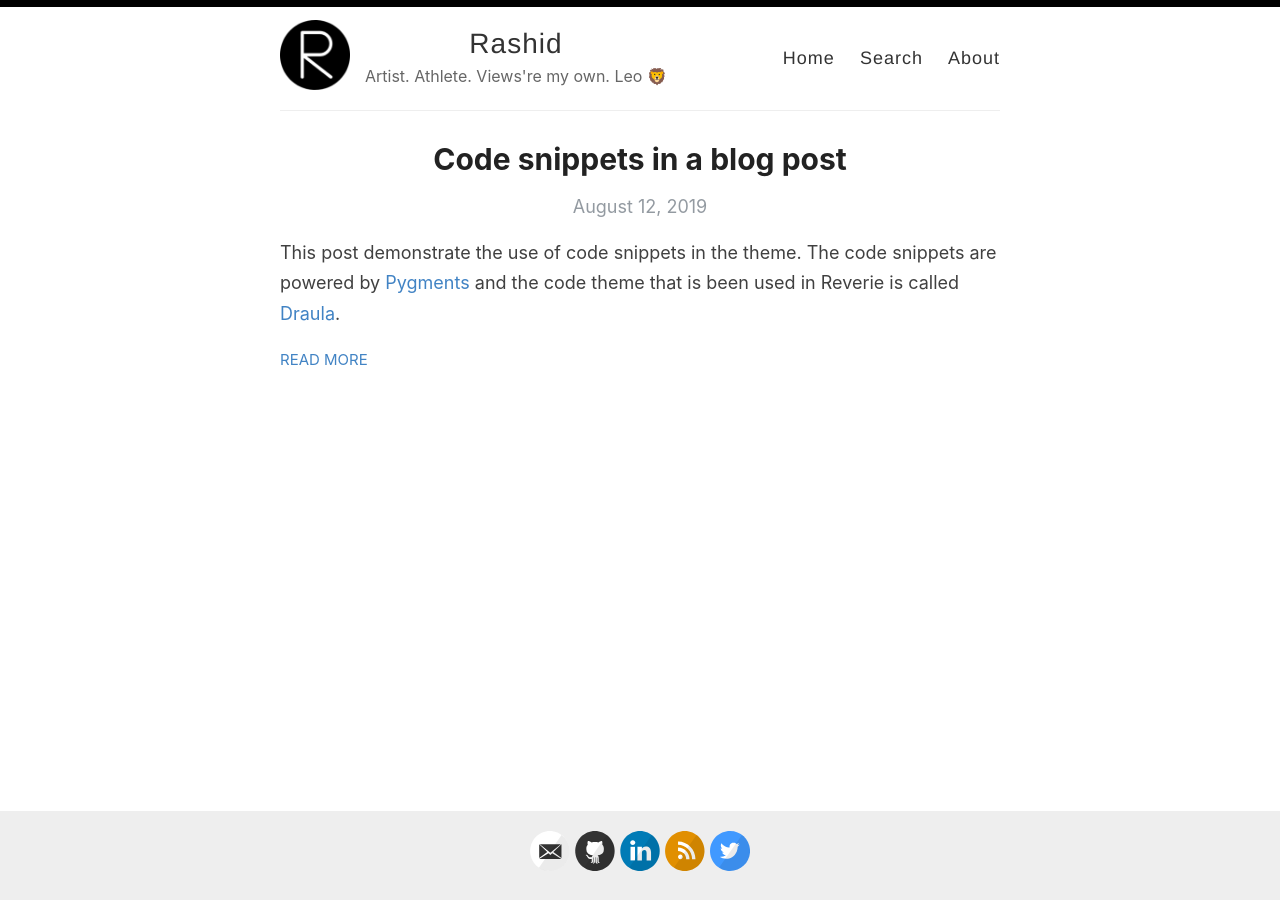
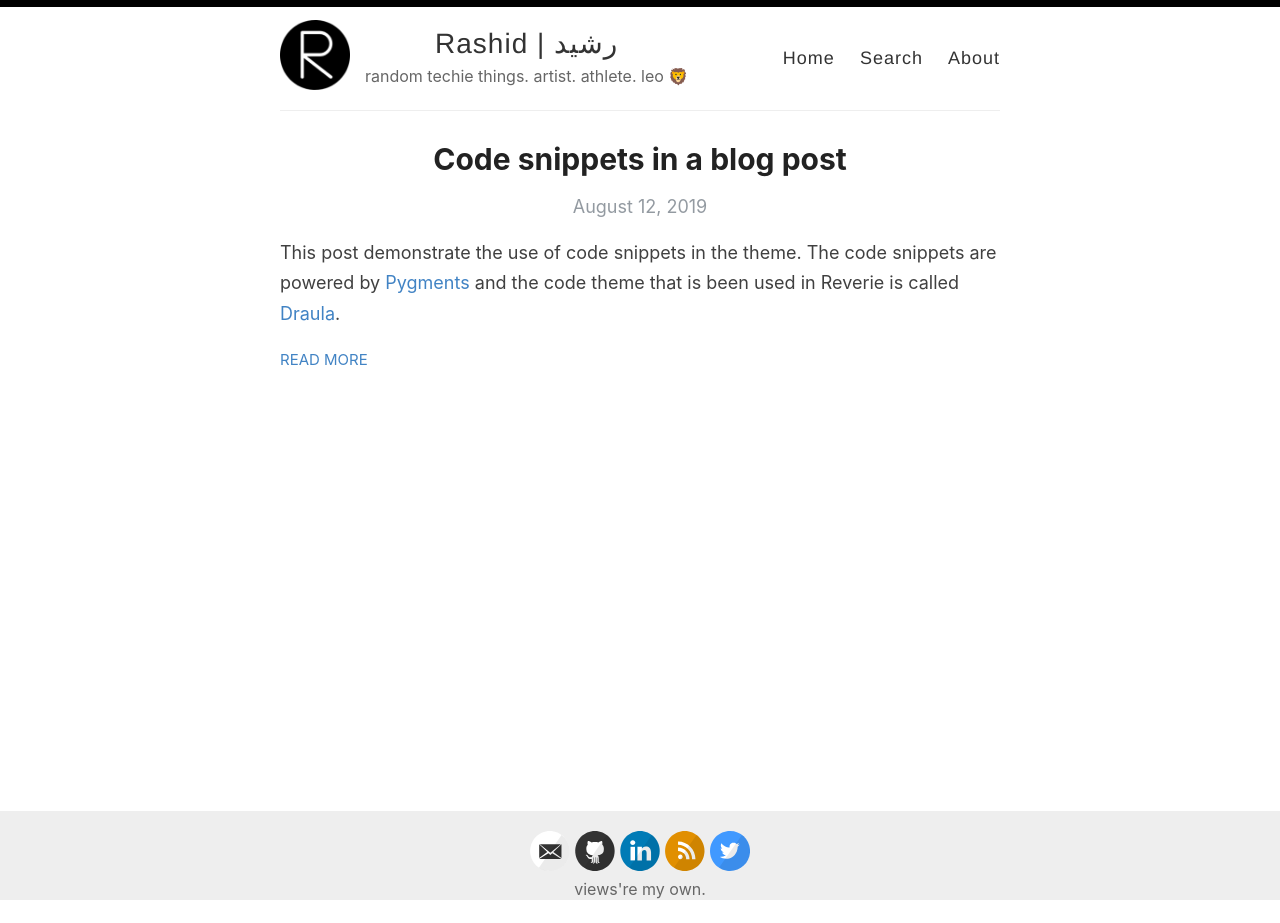
Before and after one commit to RashidAljohani/localhost, a Jekyll site: the page built from index.html, in a window 1280 px wide. Built offline with Jekyll 4.4.1, drawn with Linux system fonts in a browser that asks for light colours; the list of posts is cut into pages by our own code; before the commit the page ends 901 px from its top, so only the background shows below that.

Commit message:
update bio

```diff
--- a/_config.yml
+++ b/_config.yml
@@ -3,14 +3,14 @@
 #
 
 # Name of your site (displayed in the header)
-name: Rashid
+name: Rashid | رشيد
 
 # Name of the author
 author: Amit Merchant
 
 # Short bio or description (displayed in the header)
-description: Artist. Athlete. Views're my own. Leo 🦁
-
+description: random techie things. artist. athlete. leo 🦁
+views: views're my own.
 
 # URL of your avatar or profile pic (you could use your GitHub profile pic)
 avatar: /images/reverie.png
--- a/_layouts/default.html
+++ b/_layouts/default.html
@@ -45,6 +45,7 @@
         <div class="container">
           <footer class="footer">
             {% include svg-icons.html %}
+            <p class="site-description">{{ site.views }}</p>
           </footer>
         </div>
       </div>
```
